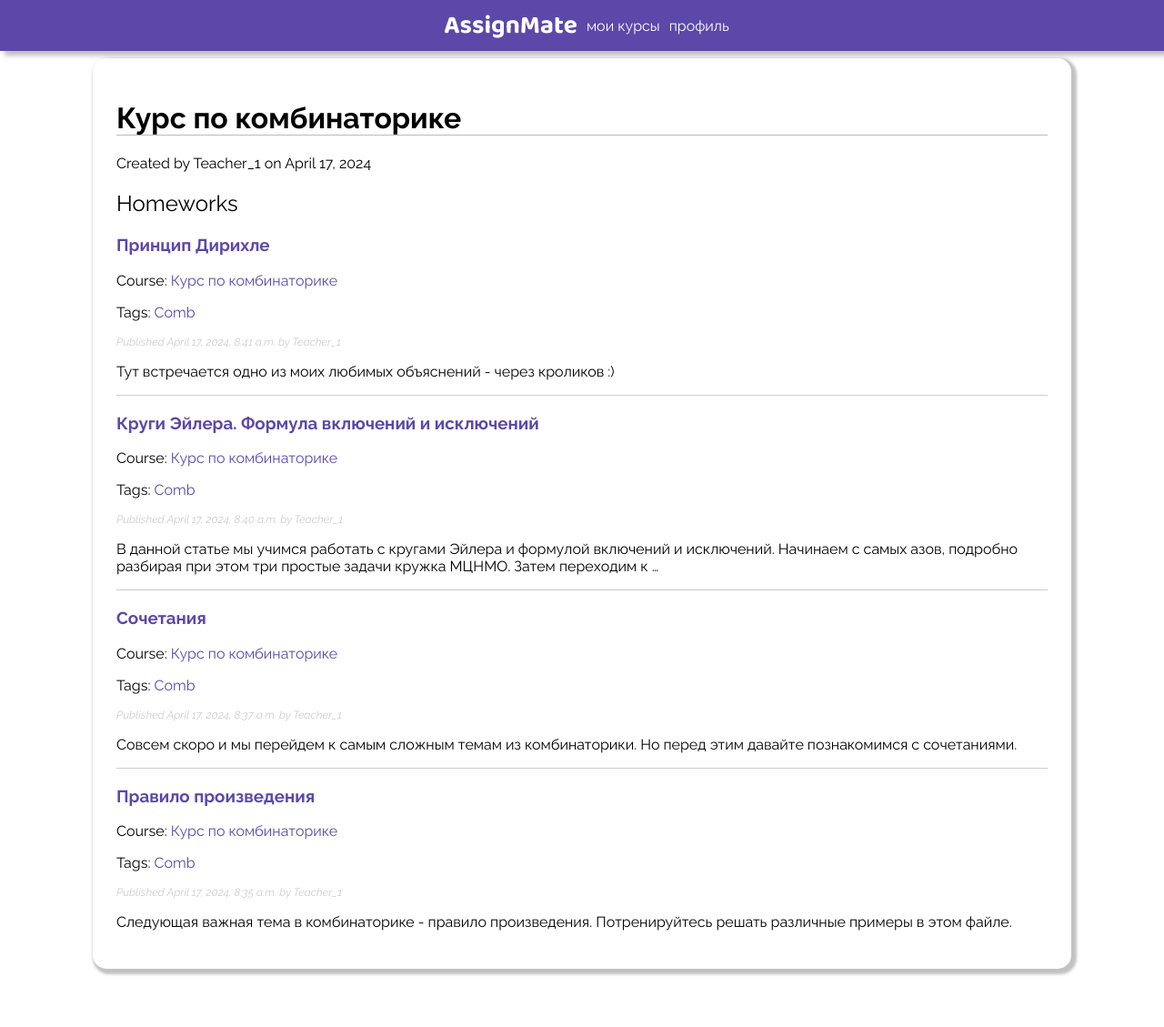
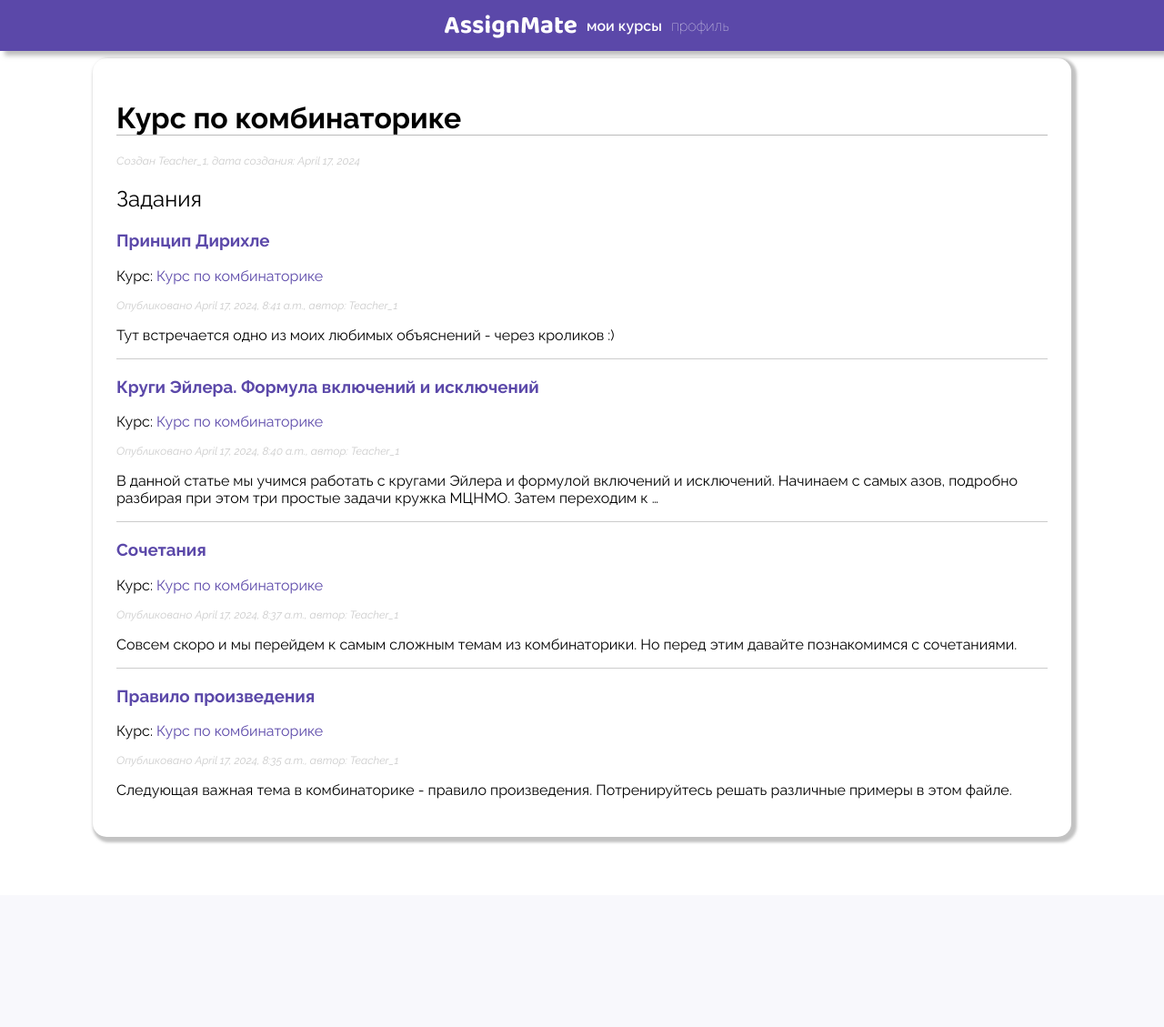
Before and after one commit to xartak/AssignMate, a Django app: page /courses/4/ in a window 1280 px wide. Shown: the whole page at 91% size. After the commit the page ends 927 px from the top, so only its background shows below. Run offline with Django 5.2, Linux system fonts and the light colour scheme; a user stored in the database is signed in; data comes from the database, SQL or seed files in the repository; parts of the project's set-up code (start-up, migrations or seed data) failed here and were passed over.

Commit message:
edit courses

```diff
--- a/templates/assign/base.html
+++ b/templates/assign/base.html
@@ -16,8 +16,8 @@
       <nav>
         <h1 class="header_title">AssignMate</h1>
         {% if 'signup' not in request.path and 'login' not in request.path %}
-          <span><a href="/">мои курсы</a></span>
-          <span><a href="{% url 'users-profile' %}">профиль</a></span>
+          <span style="font-weight: 600"><a href="/">мои курсы</a></span>
+          <span style="font-weight: 100"><a href="{% url 'users-profile' %}">профиль</a></span>
         {% endif %}
       </nav>
     </header>
@@ -33,38 +33,4 @@
       {% endblock %}
     </div>
   </body>
-
-  {% comment %} <div id="sidebar">
-    <h2>Assignmate</h2>
-    <p>
-      It has{% total_homeworks %}homeworks.
-    </p>
-    <hr />
-    {% if user.is_authenticated %}
-      Hi {{ user.username }}!<p>
-        <a href="{% url 'assign:courses_list' %}">My Courses</a>
-      </p>
-      <p>
-        <a href="{% url 'users-profile' %}">My profile</a>
-      </p>
-      <form action="{% url 'logout' %}" method="post">
-        {% csrf_token %}
-        <a href="#" onclick="parentNode.submit();">Log Out</a>
-      </form>
-    {% else %}
-      <p>You are not logged in</p>
-      <p>
-        <a href="{% url 'login' %}">Log In</a>
-      </p>
-      <p>
-        <a href="{% url 'signup' %}">Register</a>
-      </p>
-      <p>
-        <a href="{% url 'password_reset' %}">Forgot your password?</a>
-      </p>
-    {% endif %}
-    <hr />
-    <h3>Latest Homeworks</h3>
-    {% show_latest_homeworks 5 %}
-  </div> {% endcomment %}
 </html>
--- a/templates/assign/course/detail.html
+++ b/templates/assign/course/detail.html
@@ -5,30 +5,23 @@
 
 {% block content %}
 <h1>{{ course.title }}</h1>
-<p>Created by {{ course.creator.username }} on {{ course.publish.date }}</p>
+<p class="date">Создан {{ course.creator.username }}, дата создания: {{ course.publish.date }}</p>
 
 {% if request.user == course.creator %}
-    <p><a href="{% url 'assign:add_homework' %}?course_id={{ course.pk }}">Add New Homework</a></p>
+    <p><a href="{% url 'assign:add_homework' %}?course_id={{ course.pk }}">Добавить задание</a></p>
 {% endif %}
 
 {% if course.homeworks.exists %}
-    <h2>Homeworks</h2>
+    <h2>Задания</h2>
     {% for homework in homeworks %}
         <div>
             <h3><a href="{{ homework.get_absolute_url }}">{{ homework.title }}</a></h3>
-            <p>Course: <a href="{% url 'assign:course_detail' pk=course.pk %}">{{ course.title }}</a></p>
-            <p class="tags">
-                Tags:
-                {% for tag in homework.tags.all %}
-                    <a href="{% url 'assign:homework_list_by_tag' tag.slug %}">{{ tag.name }}</a>
-                    {% if not forloop.last %}, {% endif %}
-                {% endfor %}
-            </p>
-            <p class="date">Published {{ homework.publish }} by {{ homework.author }}</p>
+            <p>Курс: <a href="{% url 'assign:course_detail' pk=course.pk %}">{{ course.title }}</a></p>
+            <p class="date">Опубликовано {{ homework.publish }}, автор: {{ homework.author }}</p>
             {{ homework.body|markdown|truncatewords_html:30 }}
         </div>
     {% endfor %}
 {% else %}
-    <p>No homeworks available for this course.</p>
+    <p>В выбранном курсе пока нет заданий.</p>
 {% endif %}
 {% endblock %}
```
Also changed, not shown: templates/assign/course/list.html (+4 -4 lines), templates/registration/profile.html (+24 -14 lines).
